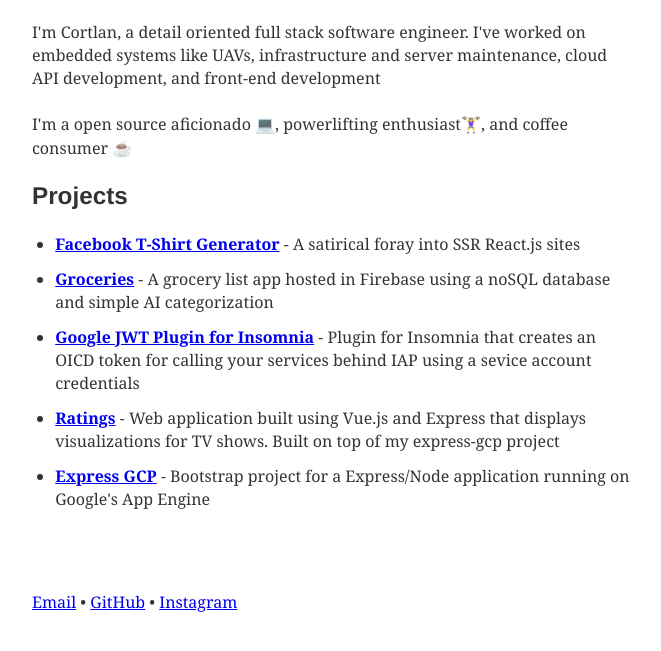
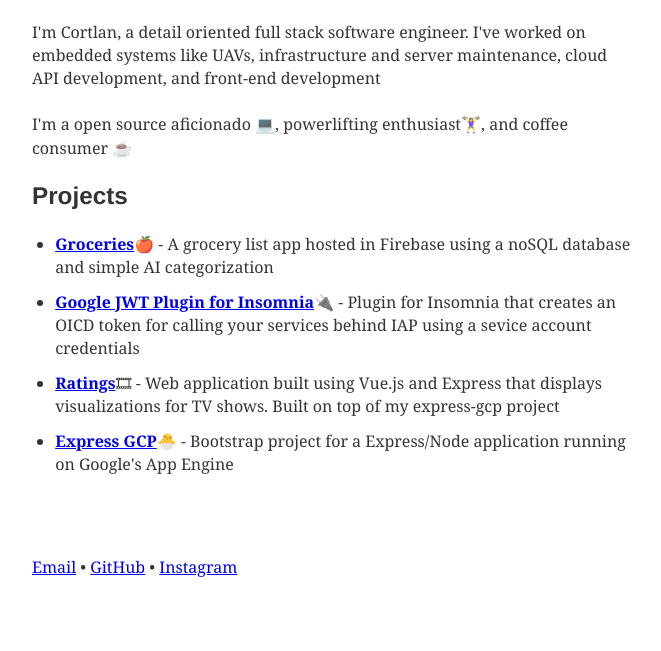
Before and after one commit to cortl/personal-site-gatsby, a Gatsby site: page / in a window 1280 px wide. Shown: the part 205-856 px from the top of the page, without its empty margins (306-967 px from the left). After the commit the page ends 832 px from the top, so only its background shows below. Built offline with nearby package versions, Linux system fonts and the light colour scheme; Gatsby itself is replaced by a stand-in of ours; some packages are replaced by stand-ins of ours.

Commit message:
removing project, updating emojis for a11y, and adding keys for rendering

```diff
--- a/src/components/inline-list.js
+++ b/src/components/inline-list.js
@@ -3,14 +3,12 @@
 
 const InlineList = ({ children, style }) => (
 	<ul style={style} className='inline'>
-		{children.map((child, index) => {
-			return (
-				<>
-					{child}
-					{children.length - 1 !== index && ' • '}
-				</>
-			);
-		})}
+		{children.map((child, index) => (
+			<>
+				{child}
+				{children.length - 1 !== index && ' • '}
+			</>
+		))}
 	</ul>
 );
 
--- a/src/data/projects.json
+++ b/src/data/projects.json
@@ -2,32 +2,30 @@
   "file": "projects",
   "projects" : [
     {
-      "name": "Facebook T-Shirt Generator",
-      "emoji": "👕",
-      "description": "A satirical foray into SSR React.js sites",
-      "url": "https://tshirts.cortlan.dev"
-    },
-    {
       "name": "Groceries",
       "emoji": "🍎",
+      "emojiDescription": "apple",
       "description": "A grocery list app hosted in Firebase using a noSQL database and simple AI categorization",
       "url": "https://groceries.cortlan.dev"
     },
     {
       "name": "Google JWT Plugin for Insomnia",
       "emoji": "🔌",
+      "emojiDescription": "plug",
       "description": "Plugin for Insomnia that creates an OICD token for calling your services behind IAP using a sevice account credentials",
       "url": "https://github.com/cortl/insomnia-plugin-googlejwt"
     },
     {
       "name": "Ratings",
       "emoji": "🎞",
+      "emojiDescription": "film",
       "description": "Web application built using Vue.js and Express that displays visualizations for TV shows.  Built on top of my express-gcp project",
       "url": "https://ratings.cortlan.dev"
     },
     {
       "name": "Express GCP",
       "emoji": "🐣",
+      "emojiDescription": "baby chicken",
       "description": "Bootstrap project for a Express/Node application running on Google's App Engine",
       "url": "https://github.com/cortl/express-gcp"
     }
--- a/src/pages/index.js
+++ b/src/pages/index.js
@@ -17,6 +17,7 @@
 							projects {
 								name
 								emoji
+								emojiDescription
 								description
 								url
 							}
@@ -74,15 +75,18 @@
 								<a href={project.url}>
 									<strong>{project.name}</strong>
 								</a>
-								<Emoji>{project.emoji}</Emoji>
+								<Emoji
+									symbol={project.emoji}
+									description={project.emojiDescription}
+								/>
 								{` - ${project.description}`}
 							</li>
 						))}
 					</ul>
 					<div style={{ marginTop: '5rem' }} />
 					<InlineList style={{ marginRight: 'auto', marginLeft: 'auto' }}>
-						{socials.map(social => (
-							<li>
+						{socials.map((social, index) => (
+							<li key={index}>
 								<a href={social.url}>{social.name}</a>
 							</li>
 						))}
```
